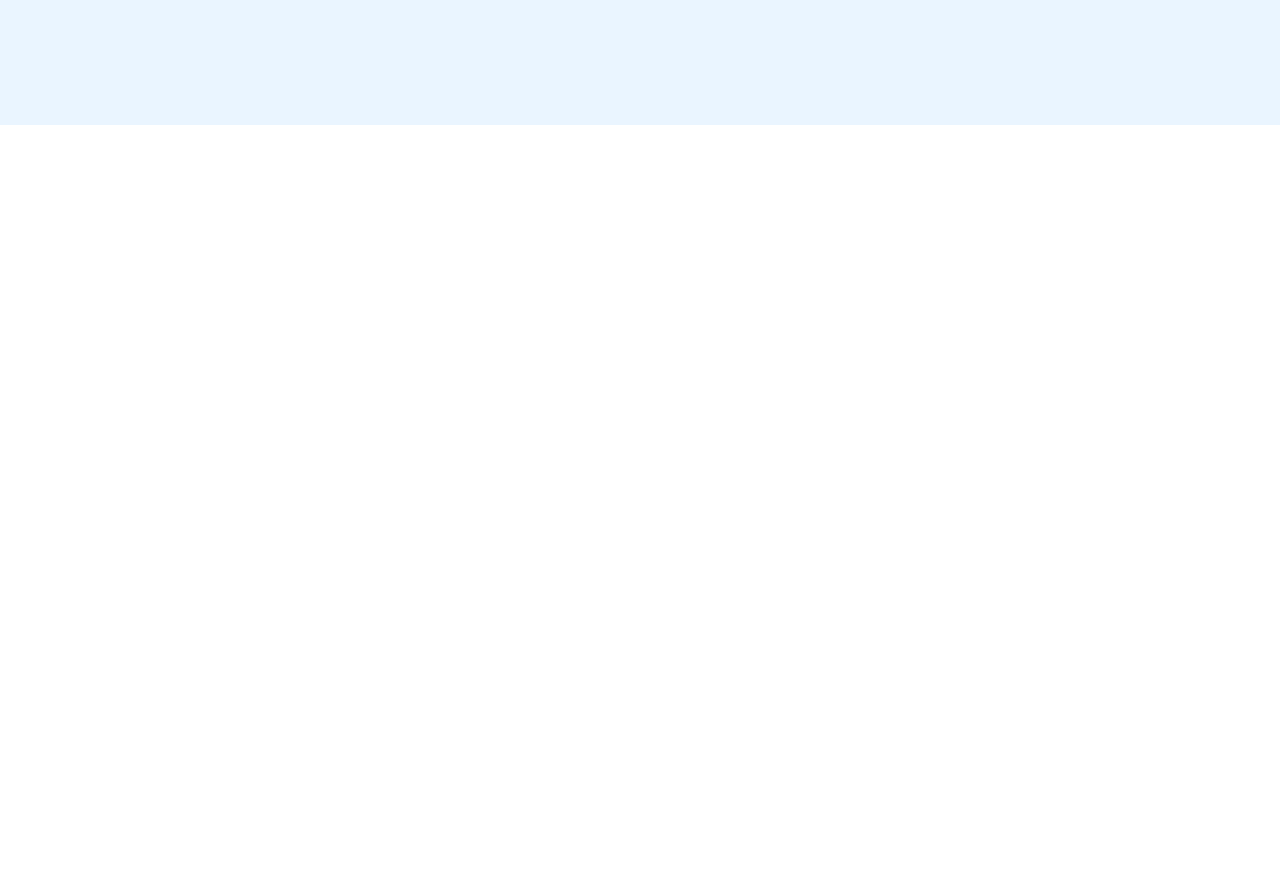
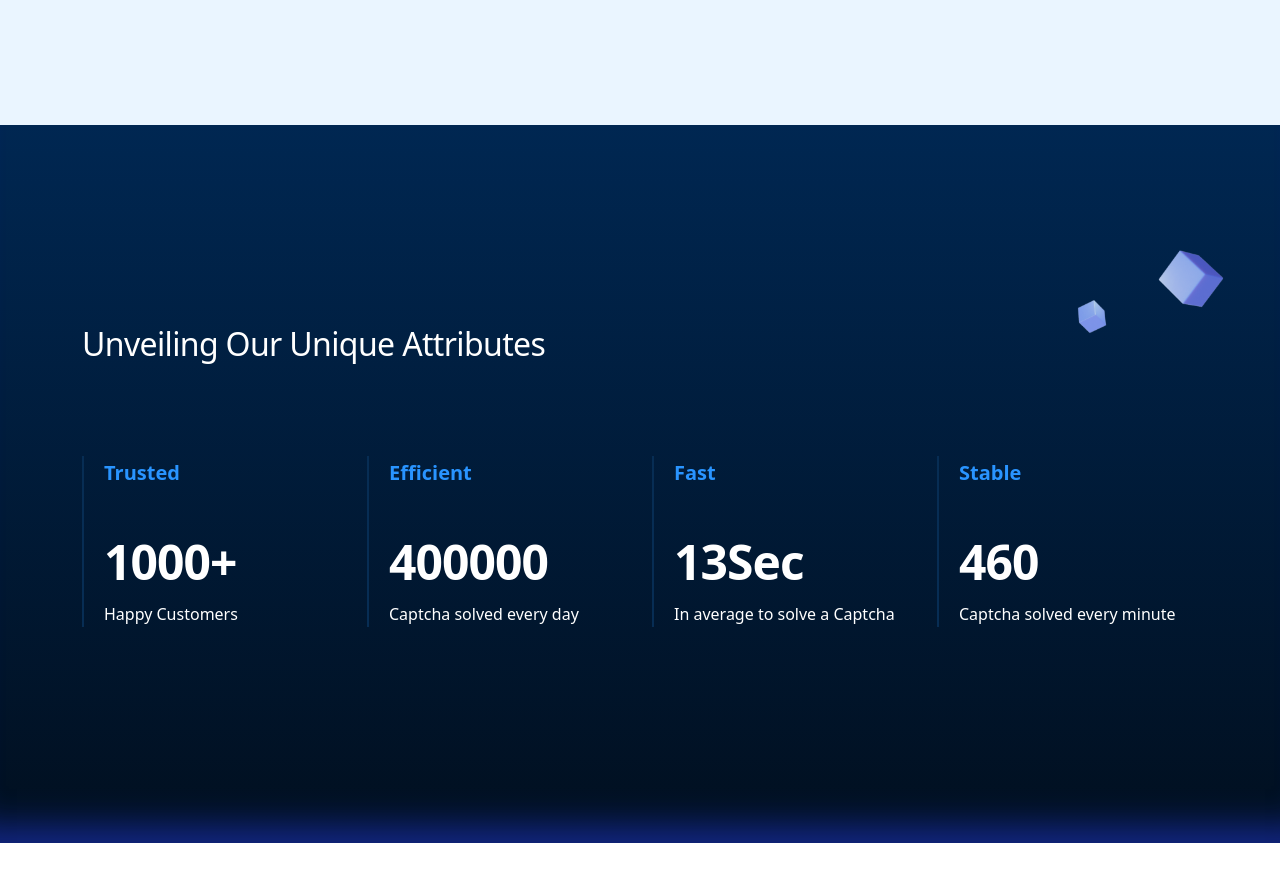
Before and after one commit to mehranali717/hcoptcha, a Next.js app: page / in a window 1280 px wide. Shown: the part 1420-2301 px from the top of the page. Before the commit the page ends 1545 px from the top, so only its background shows below. Built offline with nearby package versions, Linux system fonts and the light colour scheme.

Commit message:
analytic setup

```diff
--- a/app/globals.css
+++ b/app/globals.css
@@ -185,6 +185,7 @@
 /* Large devices (laptops/desktops, 991px and up) */
 @media only screen and (max-width: 991px) {
   .navbar-toggler {
+    border: 0 !important;
     text-decoration: none;
     margin-right: 0px;
     width: 30px;
@@ -199,13 +200,13 @@
     margin-top: 3px;
   }
   .navbar-toggler:focus {
-    box-shadow: unset;
+    box-shadow: unset !important;
+
   }
   .navbar-toggler-icon {
     height: 3px;
     width: 38px;
     background-image: unset;
-    background-color: #072d54;
     margin: 4px 0px;
     border-radius: 5px;
   }
--- a/app/page.js
+++ b/app/page.js
@@ -1,4 +1,4 @@
-import { AboutUs, Header, Hero } from "@/sections";
+import { AboutUs, Analytics, Header, Hero } from "@/sections";
 
 const Home = () => {
   return (
@@ -6,6 +6,7 @@ const Home = () => {
       <Header />
       <Hero />
       <AboutUs />
+      <Analytics />
     </>
   );
 };
--- a/sections/aboutus/aboutus.js
+++ b/sections/aboutus/aboutus.js
@@ -4,22 +4,22 @@ import rebortImg from "@/assets/images/rebot.png";
 import Image from "next/image";
 import "./aboutus.css"
 const AboutUs = () => (
-  <section class="about">
-    <div class="container">
-      <div class="inner">
-        <div class="row">
-          <div class="col-sm-12 col-md-12 col-lg-7 col-xl-6 col-xxl-7">
-            <div class="about-media">
+  <section className="about">
+    <div className="container">
+      <div className="inner">
+        <div className="row">
+          <div className="col-sm-12 col-md-12 col-lg-7 col-xl-6 col-xxl-7">
+            <div className="about-media">
               <Image src={aboutImg} alt="img" />
-              <div class="about-rebot">
+              <div className="about-rebot">
                 <Image src={rebortImg} alt="img" />
               </div>
             </div>
           </div>
-          <div class="col-sm-12 col-md-12 col-lg-5 col-xl-6 col-xxl-5">
-            <div class="about-left-side">
+          <div className="col-sm-12 col-md-12 col-lg-5 col-xl-6 col-xxl-5">
+            <div className="about-left-side">
               <h3>
-                Best <span class="sky-fill">Captcha</span> Solver
+                Best <span className="sky-fill">Captcha</span> Solver
               </h3>
               <p>
                 We develop an affordable service that allows you to solve
--- /dev/null
+++ b/sections/analytics/analytics.css
@@ -0,0 +1,136 @@
+.analytics {
+    background: linear-gradient(180deg, #002752 0%, #010f1f 100%);
+    padding: 200px 0 200px;
+    margin-bottom: 50px;
+    box-shadow: 0 -48px 33px -30px rgb(40 67 255 / 44%) inset;
+    position: relative;
+}
+
+.analytics::after {
+    content: "";
+    background-image: url(../../assets/images/boxes.png);
+    background-position: center;
+    background-repeat: no-repeat;
+    background-size: cover;
+    width: 100%;
+    max-width: 196px;
+    height: 279px;
+    position: absolute;
+    top: 70px;
+    right: 54px;
+}
+
+.analytics h2 {
+    color: var(--white);
+    margin-bottom: 92px;
+}
+
+.analytics .analytics-box {
+    width: 100%;
+    max-width: 315px;
+    padding: 1px 3px 0px 20px;
+    border-left: 2px solid #072d54;
+    color: var(--white);
+}
+
+.analytics .analytics-box h5 {
+    font-size: 20px;
+    font-weight: 600;
+    line-height: 32.8px;
+    color: var(--sky);
+    margin-bottom: 40px;
+}
+
+.analytics .analytics-box h3 {
+    font-size: 48px;
+    font-weight: 700;
+    line-height: 63.36px;
+    letter-spacing: -0.02em;
+}
+
+.analytics .analytics-box p {
+    font-size: 16px;
+    font-weight: 500;
+    line-height: 26.24px;
+}
+
+
+@media only screen and (max-width: 1199px) {
+    .analytics .analytics-box h3 {
+        font-size: 36px;
+    }
+
+    .analytics .analytics-box p {
+        font-size: 11px;
+    }
+
+    .analytics .analytics-box h5 {
+        margin-bottom: 31px;
+    }
+}
+
+@media only screen and (max-width: 991px) {
+
+    .analytics .analytics-box {
+        margin-bottom: 34px;
+    }
+
+    .analytics .analytics-box h5 {
+        font-size: 17px;
+        margin-bottom: 25px;
+    }
+
+    .analytics .analytics-box h3 {
+        font-size: 31px;
+        line-height: 47.36px;
+    }
+
+    .analytics {
+        padding: 100px 0 110px;
+        margin-bottom: 0px;
+    }
+
+    .analytics::after {
+        max-width: 174px;
+        height: 243px;
+        top: 9px;
+        right: 35px;
+    }
+}
+
+@media only screen and (max-width: 991px) {
+
+    .analytics {
+        padding: 53px 17px 57px;
+    }
+}
+
+@media only screen and (max-width: 480px) {
+    .analytics::after {
+        max-width: 107px;
+        height: 142px;
+        top: -3px;
+        right: 18px;
+    }
+
+    .analytics .analytics-box {
+        padding: 1px 3px 20px 20px;
+        max-width: 222px;
+        border-left: 2px solid transparent;
+        border-bottom: 2px solid #072d54;
+        margin: 0 auto;
+        text-align: center;
+        margin-bottom: 20px;
+    }
+}
+
+@media only screen and (max-width: 425px) {
+    .analytics .analytics-box p {
+        font-size: 14px;
+        line-height: 18.24px;
+    }
+
+    .analytics {
+        padding: 24px 7px 33px;
+    }
+}
--- /dev/null
+++ b/sections/analytics/analytics.js
@@ -0,0 +1,52 @@
+import "./analytics.css";
+const Analytics = () => (
+  <section className="analytics">
+    <div className="container">
+      <div className="inner">
+        <div className="row">
+          <div className="col-12">
+            <h2>Unveiling Our Unique Attributes</h2>
+          </div>
+          <div className="col-sm-6 col-md-6 col-lg-3 col-xl-3">
+            <div className="analytics-box">
+              <h5>Trusted</h5>
+              <h3>
+                <span id="number1">1000</span>+
+              </h3>
+              <p>Happy Customers</p>
+            </div>
+          </div>
+          <div className="col-sm-6 col-md-6 col-lg-3 col-xl-3">
+            <div className="analytics-box">
+              <h5>Efficient</h5>
+              <h3>
+                <span id="number2">400000</span>
+              </h3>
+              <p>Captcha solved every day</p>
+            </div>
+          </div>
+          <div className="col-sm-6 col-md-6 col-lg-3 col-xl-3">
+            <div className="analytics-box">
+              <h5>Fast</h5>
+              <h3>
+                <span id="number3">13</span>Sec
+              </h3>
+              <p>In average to solve a Captcha</p>
+            </div>
+          </div>
+
+          <div className="col-sm-6 col-md-6 col-lg-3 col-xl-3">
+            <div className="analytics-box">
+              <h5>Stable</h5>
+              <h3>
+                <span id="number4">460</span>
+              </h3>
+              <p>Captcha solved every minute</p>
+            </div>
+          </div>
+        </div>
+      </div>
+    </div>
+  </section>
+);
+export default Analytics;
--- a/sections/hero/hero.js
+++ b/sections/hero/hero.js
@@ -4,15 +4,15 @@ import "./hero.css";
 import Image from "next/image";
 
 const Hero = () => (
-  <section class="hero">
-    <div class="container">
-      <div class="inner">
-        <div class="row">
-          <div class="col-sm-12 col-md-12 col-lg-6 col-xl-7 col-xxl-6">
-            <div class="hero-content">
+  <section className="hero">
+    <div className="container">
+      <div className="inner">
+        <div className="row">
+          <div className="col-sm-12 col-md-12 col-lg-6 col-xl-7 col-xxl-6">
+            <div className="hero-content">
               <h1>
-                Seamless <span class="sky-fill">Captcha</span>
-                <span class="pink-fill">Solutions,</span> Anytime, Anywhere
+                Seamless <span className="sky-fill">Captcha</span>
+                <span className="pink-fill">Solutions,</span> Anytime, Anywhere
               </h1>
 
               <p>
@@ -23,8 +23,8 @@ const Hero = () => (
               <Button>Pricing</Button>
             </div>
           </div>
-          <div class="col-sm-12 col-md-12 col-lg-6 col-xl-5 col-xxl-6">
-            <div class="hero-media">
+          <div className="col-sm-12 col-md-12 col-lg-6 col-xl-5 col-xxl-6">
+            <div className="hero-media">
               <Image src={heroImg} alt="img" />
             </div>
           </div>
--- a/sections/index.js
+++ b/sections/index.js
@@ -1,3 +1,4 @@
 export { default as Header } from "./header/header.js";
 export { default as Hero } from "./hero/hero.js";
 export { default as AboutUs } from "./aboutus/aboutus.js";
+export {default as Analytics} from "./analytics/analytics.js";
```
